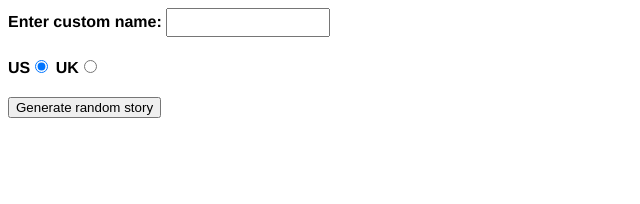
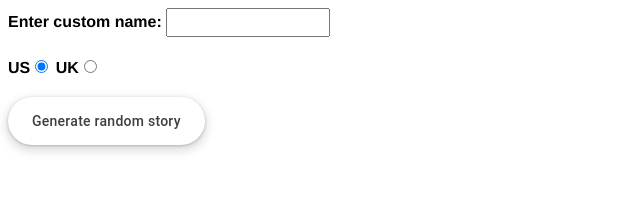
Before and after one commit to JihangLi1121/website, a plain HTML site: page silly-story/index.html in a window 1280 px wide. Shown: the whole page, without its empty margins (0-640 px from the left). Drawn offline with Linux system fonts and the light colour scheme.

Commit message:
added css to silly-story

```diff
--- a/silly-story/index.html
+++ b/silly-story/index.html
@@ -5,6 +5,7 @@
         <meta charset="utf-8">
         <meta http-equiv="X-UA-Compatible" content="IE=edge,chrome=1">
         <meta name="viewport" content="width=device-width">
+        <link rel="stylesheet" href="style.css">
 
         <title>Silly story generator</title>
 
@@ -48,7 +49,7 @@
             <label for="uk">UK</label><input id="uk" type="radio" name="ukus" value="uk">
         </div>
         <div>
-            <button class="randomize">Generate random story</button>
+            <button class="randomize" id="button-17">Generate random story</button>
         </div>
         <!-- Thanks a lot to Willy Aguirre for his help with the code for this assessment -->
         <p class="story"></p>
--- /dev/null
+++ b/silly-story/style.css
@@ -0,0 +1,69 @@
+/* CSS */
+#button-17 {
+  align-items: center;
+  appearance: none;
+  background-color: #fff;
+  border-radius: 24px;
+  border-style: none;
+  box-shadow: rgba(0, 0, 0, .2) 0 3px 5px -1px,rgba(0, 0, 0, .14) 0 6px 10px 0,rgba(0, 0, 0, .12) 0 1px 18px 0;
+  box-sizing: border-box;
+  color: #3c4043;
+  cursor: pointer;
+  display: inline-flex;
+  fill: currentcolor;
+  font-family: "Google Sans",Roboto,Arial,sans-serif;
+  font-size: 14px;
+  font-weight: 500;
+  height: 48px;
+  justify-content: center;
+  letter-spacing: .25px;
+  line-height: normal;
+  max-width: 100%;
+  overflow: visible;
+  padding: 2px 24px;
+  position: relative;
+  text-align: center;
+  text-transform: none;
+  transition: box-shadow 280ms cubic-bezier(.4, 0, .2, 1),opacity 15ms linear 30ms,transform 270ms cubic-bezier(0, 0, .2, 1) 0ms;
+  user-select: none;
+  -webkit-user-select: none;
+  touch-action: manipulation;
+  width: auto;
+  will-change: transform,opacity;
+  z-index: 0;
+}
+
+#button-17:hover {
+  background: #F6F9FE;
+  color: #174ea6;
+}
+
+#button-17:active {
+  box-shadow: 0 4px 4px 0 rgb(60 64 67 / 30%), 0 8px 12px 6px rgb(60 64 67 / 15%);
+  outline: none;
+}
+
+#button-17:focus {
+  outline: none;
+  border: 2px solid #4285f4;
+}
+
+#button-17:not(:disabled) {
+  box-shadow: rgba(60, 64, 67, .3) 0 1px 3px 0, rgba(60, 64, 67, .15) 0 4px 8px 3px;
+}
+
+#button-17:not(:disabled):hover {
+  box-shadow: rgba(60, 64, 67, .3) 0 2px 3px 0, rgba(60, 64, 67, .15) 0 6px 10px 4px;
+}
+
+#button-17:not(:disabled):focus {
+  box-shadow: rgba(60, 64, 67, .3) 0 1px 3px 0, rgba(60, 64, 67, .15) 0 4px 8px 3px;
+}
+
+#button-17:not(:disabled):active {
+  box-shadow: rgba(60, 64, 67, .3) 0 4px 4px 0, rgba(60, 64, 67, .15) 0 8px 12px 6px;
+}
+
+#button-17:disabled {
+  box-shadow: rgba(60, 64, 67, .3) 0 1px 3px 0, rgba(60, 64, 67, .15) 0 4px 8px 3px;
+}
```
